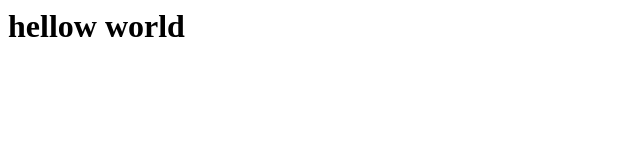
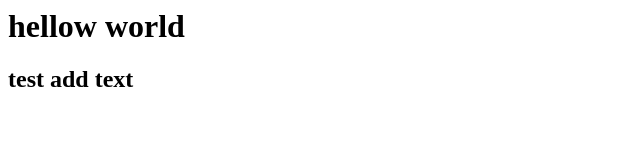
Before and after one commit to afriyadi-it/repo-github, a plain HTML site: page index.html in a window 1280 px wide. Shown: the whole page, without its empty margins (0-640 px from the left). Drawn offline with Linux system fonts and the light colour scheme.

Commit message:
add text for training

```diff
--- a/index.html
+++ b/index.html
@@ -1 +1,2 @@
 <h1>hellow world</h1>
+<h2>test add text</h2>
```
